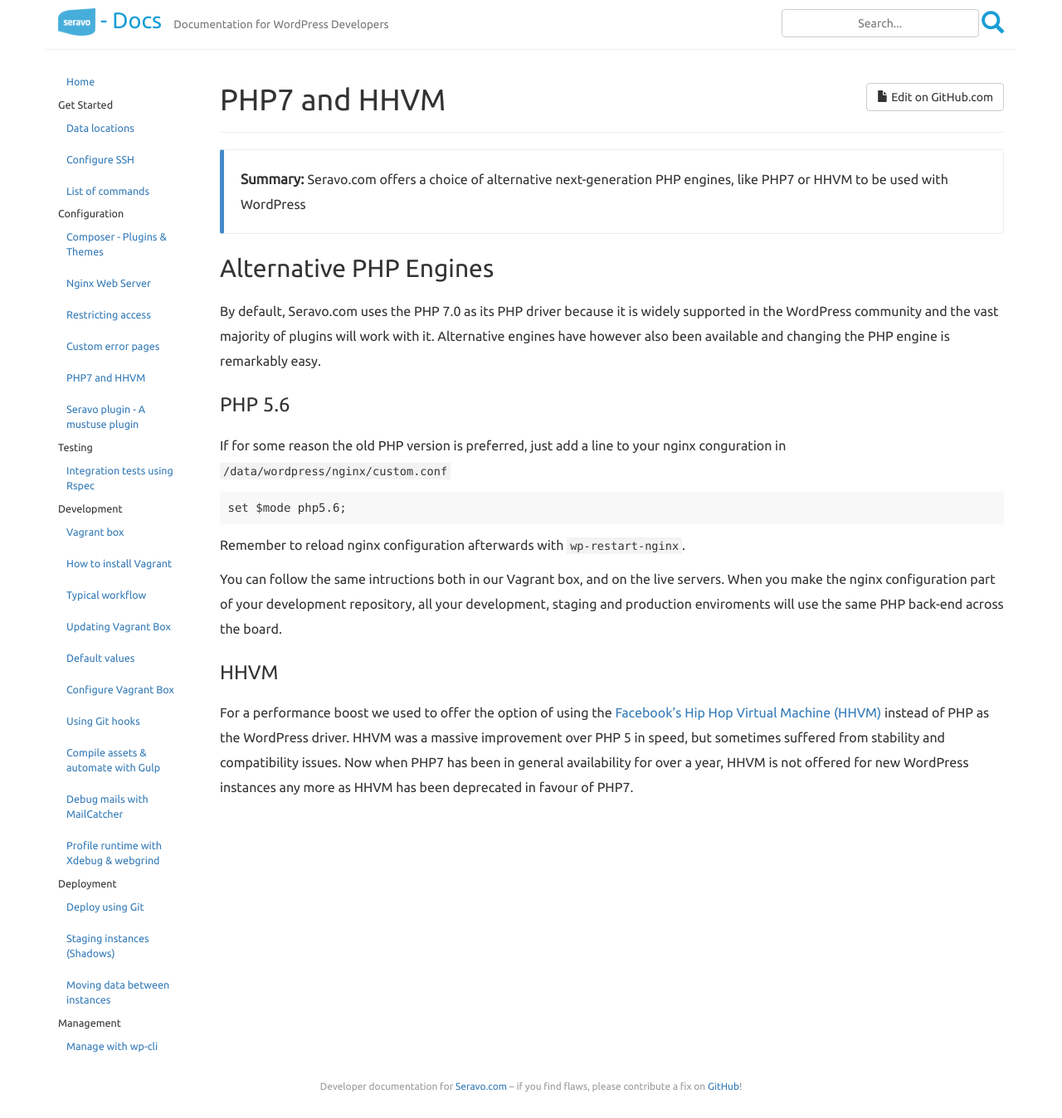
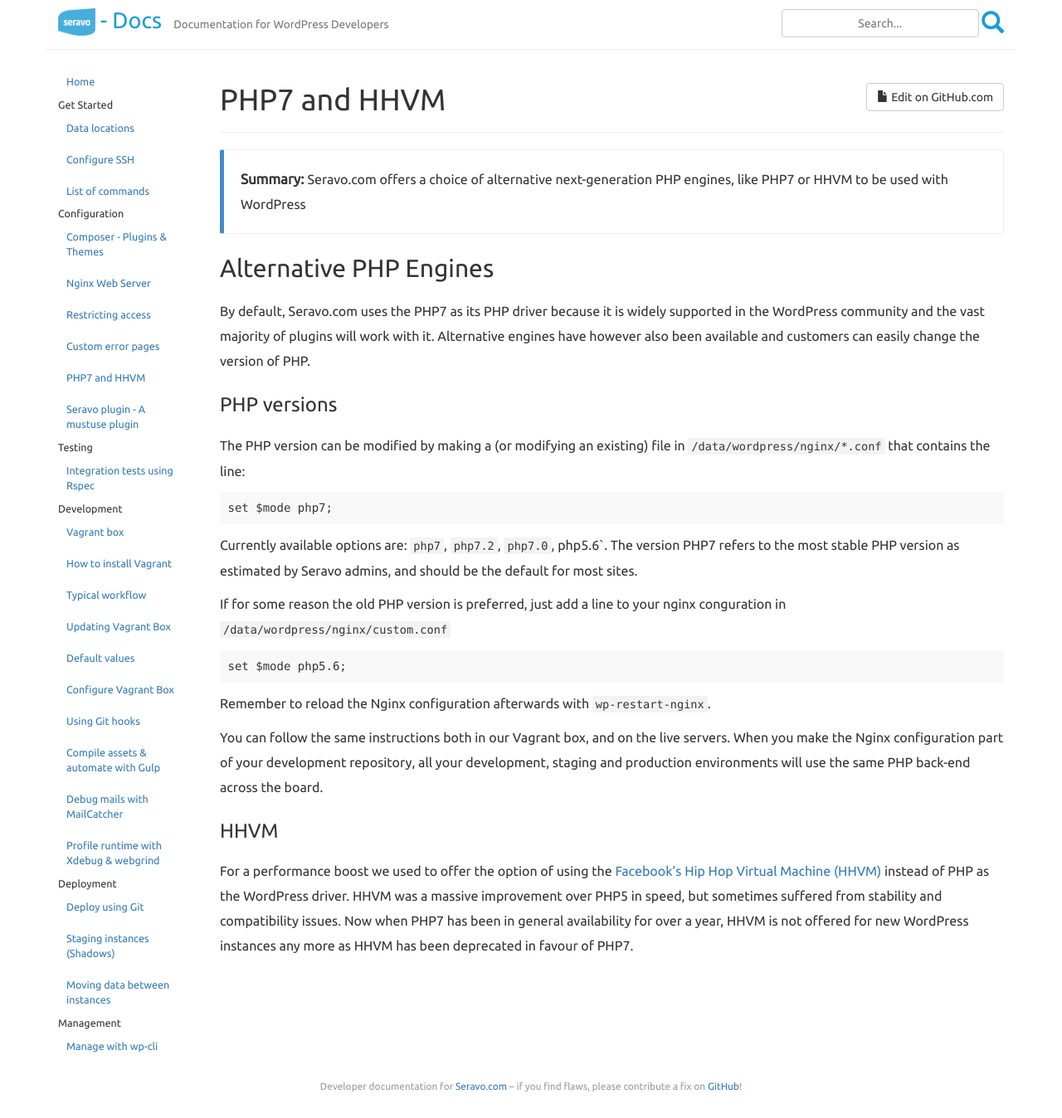
Before and after one commit to Seravo/docs, a Jekyll site: the page built from _posts/2016-06-21-php7-hhvm.md, in a window 1280 px wide. Shown: the whole page at 83% size. Built offline with Jekyll 4.4.1, drawn with Linux system fonts in a browser that asks for light colours; nearby versions of some CDN libraries.

Commit message:
Introduce PHP7.2 as a new PHP mode

````diff
--- a/_posts/2016-06-21-php7-hhvm.md
+++ b/_posts/2016-06-21-php7-hhvm.md
@@ -10,20 +10,26 @@
 
 ## Alternative PHP Engines
 
-By default, Seravo.com uses the PHP 7.0 as its PHP driver because it is widely supported in the WordPress community and the vast majority of plugins will work with it. Alternative engines have however also been available and changing the PHP engine is remarkably easy.
+By default, Seravo.com uses the PHP7 as its PHP driver because it is widely supported in the WordPress community and the vast majority of plugins will work with it. Alternative engines have however also been available and customers can easily change the version of PHP.
 
-### PHP 5.6
+### PHP versions
+
+The PHP version can be modified by making a (or modifying an existing) file in `/data/wordpress/nginx/*.conf` that contains the line:
+```
+set $mode php7;
+```
+
+Currently available options are: `php7`, `php7.2`, `php7.0`, php5.6`. The version PHP7 refers to the most stable PHP version as estimated by Seravo admins, and should be the default for most sites.
 
 If for some reason the old PHP version is preferred, just add a line to your nginx conguration in `/data/wordpress/nginx/custom.conf`
-
 ```
 set $mode php5.6;
 ```
 
-Remember to reload nginx configuration afterwards with `wp-restart-nginx`.
+Remember to reload the Nginx configuration afterwards with `wp-restart-nginx`.
 
-You can follow the same intructions both in our Vagrant box, and on the live servers. When you make the nginx configuration part of your development repository, all your development, staging and production enviroments will use the same PHP back-end across the board.
+You can follow the same instructions both in our Vagrant box, and on the live servers. When you make the Nginx configuration part of your development repository, all your development, staging and production environments will use the same PHP back-end across the board.
 
 ### HHVM
 
-For a performance boost we used to offer the option of using the [Facebook's Hip Hop Virtual Machine (HHVM)](http://hhvm.com) instead of PHP as the WordPress driver. HHVM was a massive improvement over PHP 5 in speed, but sometimes suffered from stability and compatibility issues. Now when PHP7 has been in general availability for over a year, HHVM is not offered for new WordPress instances any more as HHVM has been deprecated in favour of PHP7.
+For a performance boost we used to offer the option of using the [Facebook's Hip Hop Virtual Machine (HHVM)](http://hhvm.com) instead of PHP as the WordPress driver. HHVM was a massive improvement over PHP5 in speed, but sometimes suffered from stability and compatibility issues. Now when PHP7 has been in general availability for over a year, HHVM is not offered for new WordPress instances any more as HHVM has been deprecated in favour of PHP7.
````
